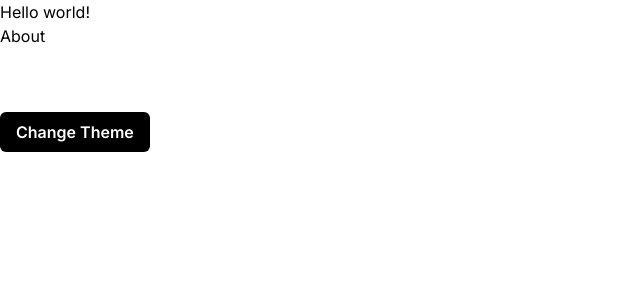
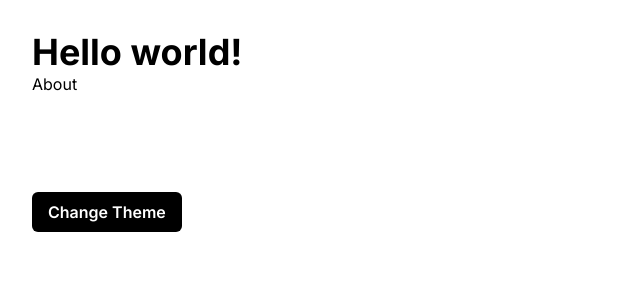
Before and after one commit to compsigh/realm, a Next.js app: page / in a window 1280 px wide. Shown: the top 300 px of the page, without its empty margins (0-640 px from the left). Built offline with nearby package versions, Linux system fonts and the light colour scheme.

Commit message:
Repurpose

```diff
--- a/app/about/page.tsx
+++ b/app/about/page.tsx
@@ -2,7 +2,7 @@ import AboutMarkdown from './about.mdx'
 
 export default function About() {
   return (
-    <div>
+    <div className='mx-8 my-8'>
       <article className="prose dark:prose-invert">
         <AboutMarkdown />
       </article>
--- a/app/page.tsx
+++ b/app/page.tsx
@@ -2,9 +2,9 @@ import Link from "next/link";
 
 export default function Home() {
   return (
-    <div>
-    <h1>Hello world!</h1>
-    <Link href="/about">About</Link>
+    <div className='mx-8 my-8'>
+      <h1 className='text-4xl font-bold'>Hello world!</h1>
+      <Link href="/about">About</Link>
     </div>
   )
 }
--- a/components/ThemeSwitcher.tsx
+++ b/components/ThemeSwitcher.tsx
@@ -13,14 +13,14 @@ export default function ThemeSwitcher() {
 
   if (!mounted)
     return (
-      <button className="mt-16 px-4 py-2 text-white dark:text-black bg-black dark:bg-white font-semibold rounded-md">
+      <button className="mt-16 px-4 py-2 text-white dark:text-black bg-black dark:bg-white font-semibold rounded-md mx-8">
         Change Theme
       </button>
     )
 
   return (
     <button
-      className="mt-16 px-4 py-2 text-white dark:text-black bg-black dark:bg-white font-semibold rounded-md"
+      className="mt-16 px-4 py-2 text-white dark:text-black bg-black dark:bg-white font-semibold rounded-md mx-8"
       onClick={() => {
         setTheme(theme === 'light' ? 'dark' : 'light')
       }}
```
Also changed, not shown: package.json (+5 -4 lines), 1 other file (tests, documents, lock files or other folders).
